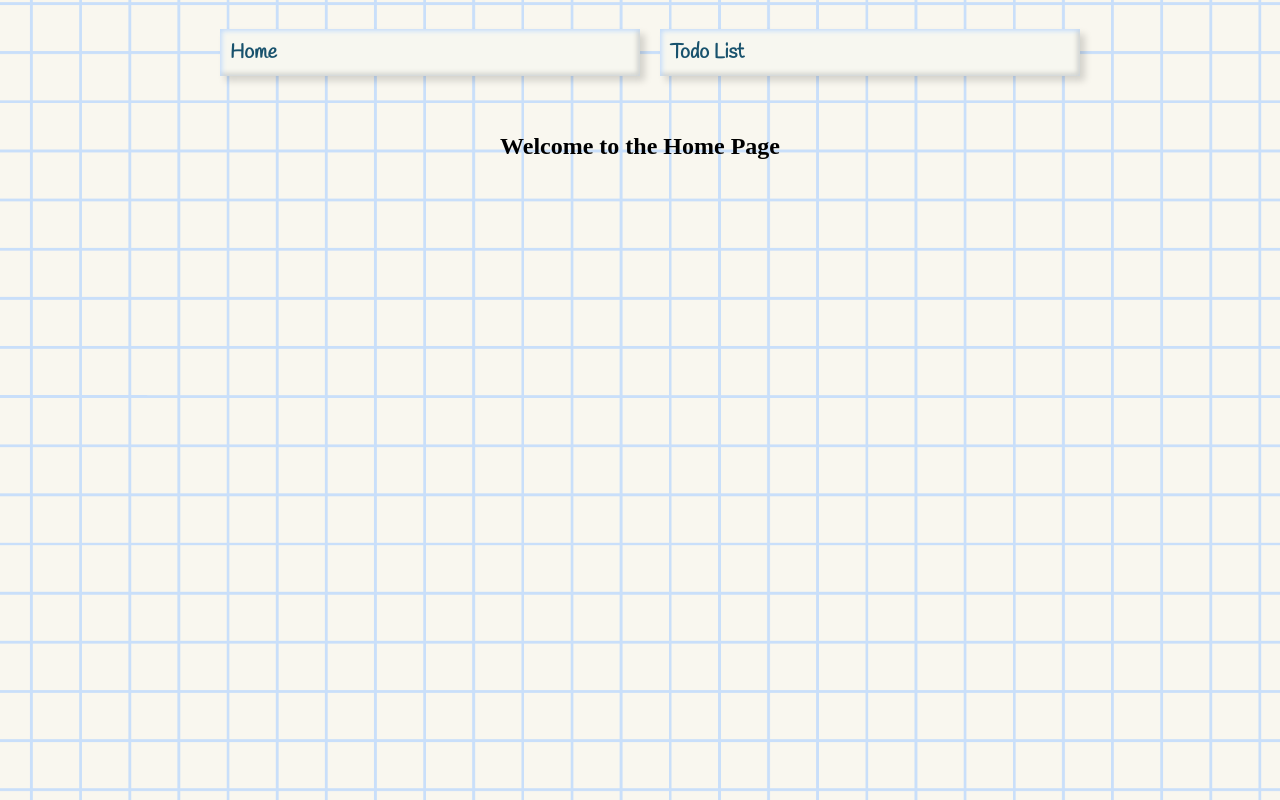
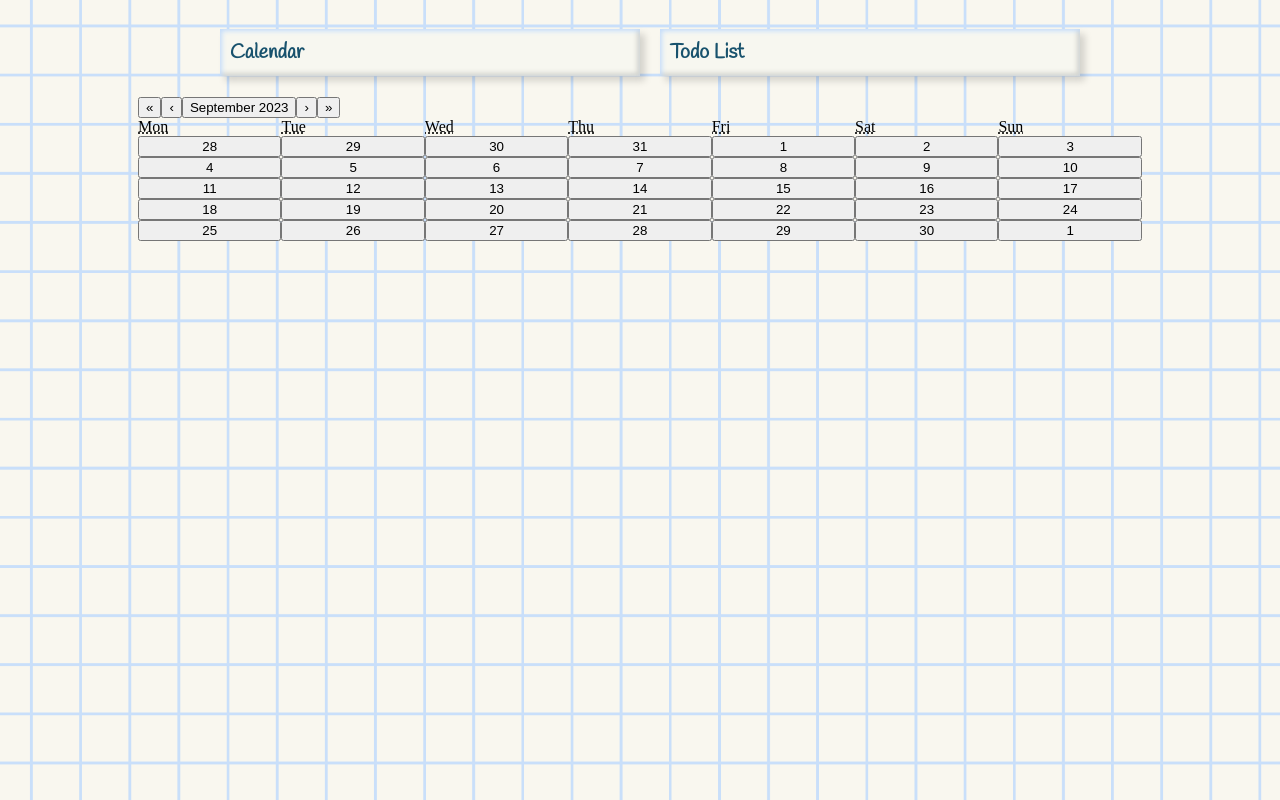
Before and after one commit to mvstoyan/react-todo, a React (Create React App) app: page / in a window 1280 px wide. Built offline with nearby package versions, Linux system fonts and the light colour scheme; a web font is replaced by a local one.

Commit message:
calendar airtable

```diff
--- a/package.json
+++ b/package.json
@@ -6,6 +6,7 @@
     "gsap": "^3.12.2",
     "prop-types": "^15.8.1",
     "react": "^18.2.0",
+    "react-calendar": "^4.6.1",
     "react-dom": "^18.2.0",
     "react-router-dom": "^6.17.0",
     "react-scripts": "5.0.1"
--- a/src/App.js
+++ b/src/App.js
@@ -1,7 +1,7 @@
 import React from "react";
 import { BrowserRouter, Routes, Route, Link } from "react-router-dom";
 import TodoContainer from "./components/TodoContainer/TodoContainer";
-import Home from "./components/Home/Home";
+import Calendar from "./components/Calendar/Calendar";
 import style from "./public/globalStyles.module.css";
 
 function App() {
@@ -10,7 +10,7 @@ function App() {
       <nav className={style.navbar}>
         <ul>
           <li>
-            <Link to="/">Home</Link>
+            <Link to="/">Calendar</Link>
           </li>
           <li>
             <Link to="/todo">Todo List</Link>
@@ -18,7 +18,7 @@ function App() {
         </ul>
       </nav>
       <Routes>
-        <Route exact path="/" element={<Home />} />
+        <Route exact path="/" element={<Calendar />} />
         <Route path="/todo" element={<TodoContainer />} />
       </Routes>
     </BrowserRouter>
--- /dev/null
+++ b/src/components/Calendar/Calendar.js
@@ -0,0 +1,92 @@
+import React, { useState } from "react";
+import Calendar from "react-calendar";
+import style from "./Calendar.module.css";
+
+const MyCalendar = ({ todoList, setTodoList }) => {
+  const [date, setDate] = useState(new Date()); // selected date
+  const [tasks, setTasks] = useState([]);// list of tasks
+  const [inputValue, setInputValue] = useState(""); //text in the input field
+  const [selectedDate, setSelectedDate] = useState(null); //selected date
+
+  // Add task to the list and send to the Airtable
+  const addTask = () => {
+    const updatedTasks = [...tasks, { task: inputValue, date: selectedDate }];
+    setTasks(updatedTasks);
+
+    const airtableUrl = `https://api.airtable.com/v0/${process.env.REACT_APP_AIRTABLE_BASE_ID}/${process.env.REACT_APP_TABLE_NAME}`;
+    const airtableToken = process.env.REACT_APP_AIRTABLE_API_TOKEN;
+
+    const postTitle = {
+      fields: {
+        title: inputValue,
+        createdTime: selectedDate.toISOString(),
+      },
+    };
+    const options = {
+      method: "POST",
+      headers: {
+        "Content-Type": "application/json",
+        Authorization: `Bearer ${airtableToken}`,
+      },
+      body: JSON.stringify(postTitle),
+    };
+
+    fetch(airtableUrl, options)
+      .then((response) => response.json())
+      .then((todo) => {
+        const newTodo = {
+          id: todo.id,
+          title: todo.fields.title,
+          createdTime: new Date(todo.createdTime),
+        };
+        setTodoList([...todoList, newTodo]);
+      })
+      .catch((error) => console.error("Error adding task:", error));
+
+    setInputValue("");
+    setSelectedDate(null);
+  };
+
+  const handleInputChange = (event) => {
+    setInputValue(event.target.value);
+  };
+
+  const handleDateClick = (value) => {
+    setSelectedDate(value);
+  };
+
+  return (
+    <div>
+      <Calendar
+        onChange={setDate}
+        value={date}
+        onClickDay={handleDateClick}
+        tileContent={({ date, view }) => {
+          const tasksForDate = tasks.filter(
+            (task) => task.date.toDateString() === date.toDateString()
+          );
+          return (
+            <div>
+              {tasksForDate.map((task) => (
+                <p key={task.task}>{task.task}</p>
+              ))}
+              {selectedDate &&
+                selectedDate.toDateString() === date.toDateString() && (
+                  <div className={style.task}>
+                    <input
+                      type="text"
+                      value={inputValue}
+                      onChange={handleInputChange}
+                    />
+                    <button onClick={addTask}>Add</button>
+                  </div>
+                )}
+            </div>
+          );
+        }}
+      />
+    </div>
+  );
+};
+
+export default MyCalendar;
--- a/src/components/Home/Home.js
+++ /dev/null
@@ -1,12 +0,0 @@
-import React from 'react';
-import style from "./Home.module.css";
-
-const Home = () => {
-  return (
-    <div className={style.container}>
-      <h1 className={style.heading}>Welcome to the Home Page</h1>
-    </div>
-  );
-};
-
-export default Home;
--- a/src/components/Home/Home.module.css
+++ /dev/null
@@ -1,8 +0,0 @@
-.container {
-    text-align: center;
-    padding: 20px;
-  }
-
-  .heading {
-    font-size: 24px;
-  }
```
Also changed, not shown: src/components/Calendar/Calendar.module.css (added), 1 other file (tests, documents, lock files or other folders).
